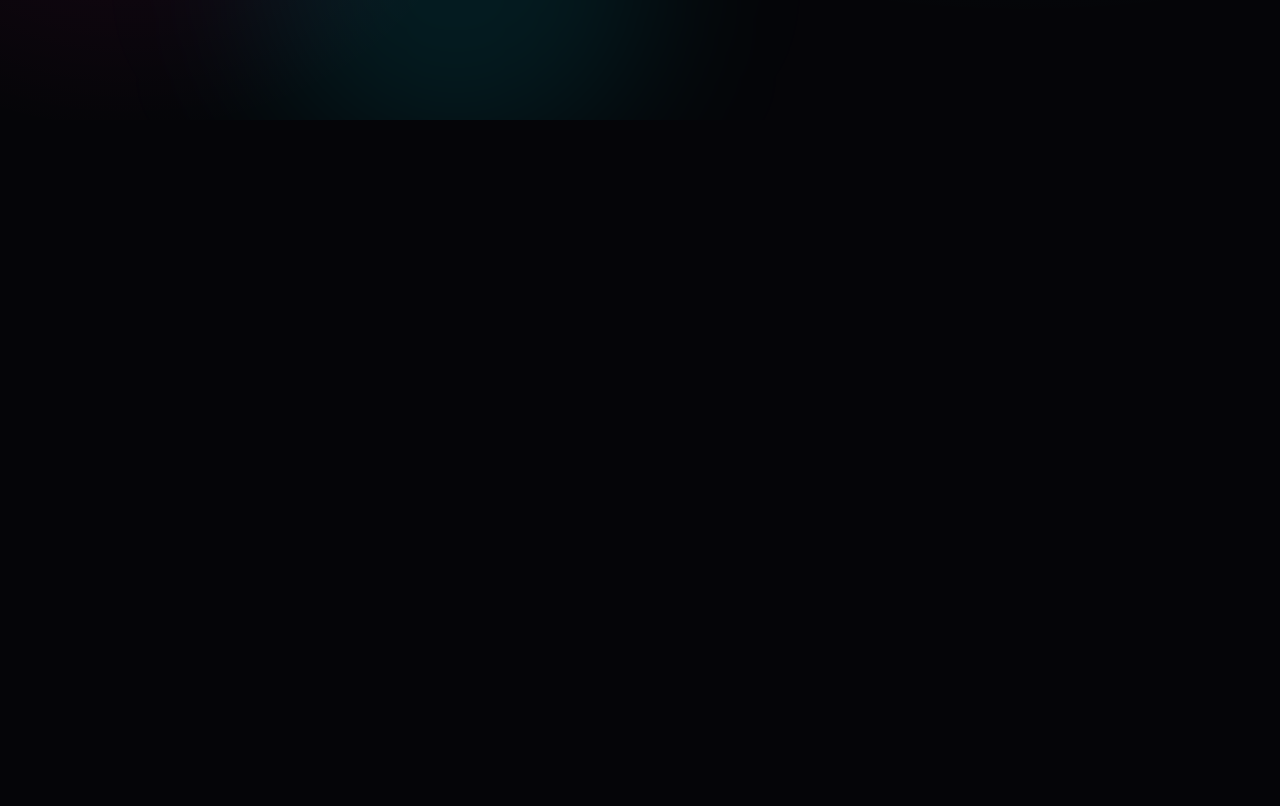
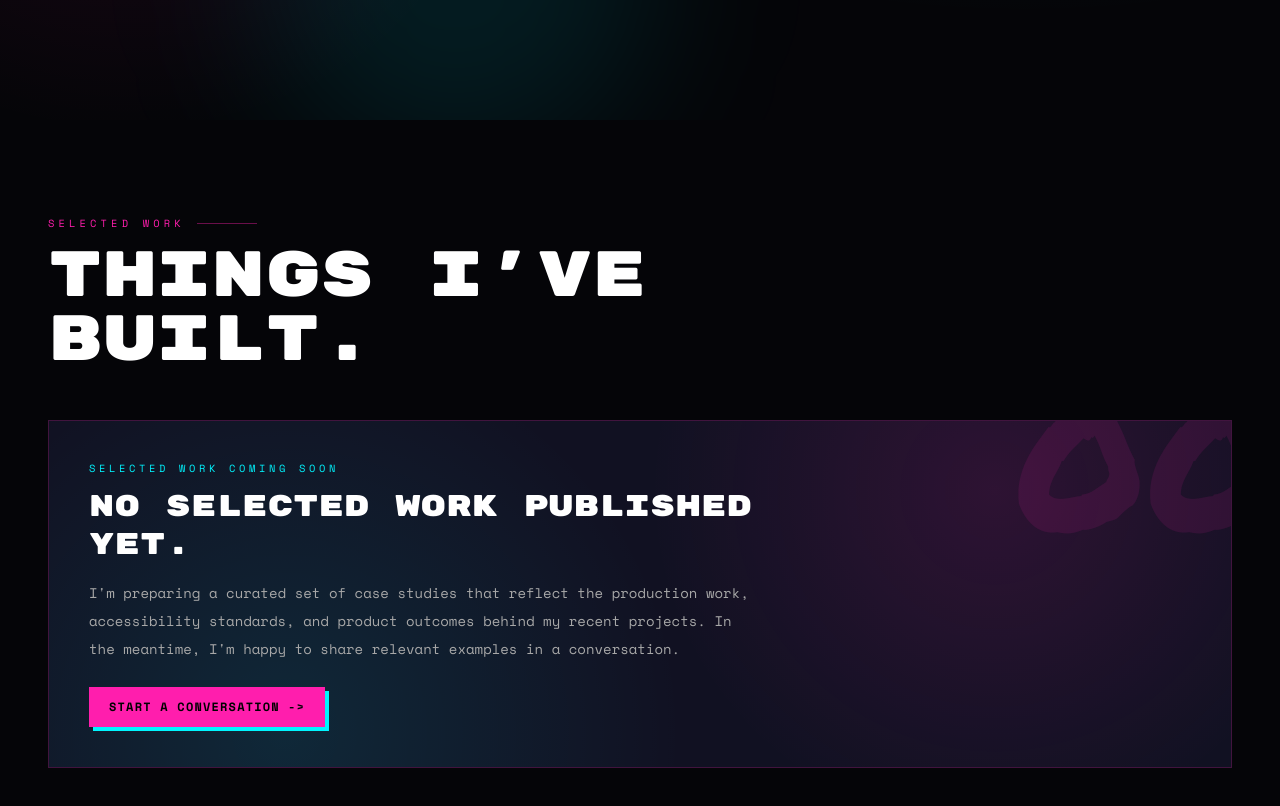
Before and after one commit to EleazarVillarreal/portfolio, a Next.js app: page / in a window 1280 px wide. Shown: the part 680-1486 px from the top of the page. Before the commit the page ends 800 px from the top, so only its background shows below. Built offline with nearby package versions, Linux system fonts and the light colour scheme.

Commit message:
added empty work section

```diff
--- a/src/app/page.tsx
+++ b/src/app/page.tsx
@@ -1,13 +1,14 @@
 import { HeroSection } from '@/components/hero-section'
+import { WorkSection } from '@/components/work-section'
 
 export default function Home() {
   return (
     <main
       id="main-content"
-      tabIndex={-1}
       className="flex min-h-full w-full min-w-0 flex-1 flex-col overflow-x-hidden"
     >
       <HeroSection />
+      <WorkSection />
     </main>
   )
 }
--- /dev/null
+++ b/src/components/empty-work-state.tsx
@@ -0,0 +1,41 @@
+export function EmptyWorkState() {
+  return (
+    <div
+      aria-describedby="work-empty-description"
+      className="relative overflow-hidden border border-pink/20 bg-surface p-8 sm:p-10"
+    >
+      <div
+        aria-hidden="true"
+        className="absolute -right-12 -top-16 font-marker text-[12rem] leading-none text-pink/10"
+      >
+        00
+      </div>
+      <div
+        aria-hidden="true"
+        className="absolute inset-0 bg-[radial-gradient(circle_at_80%_20%,rgba(255,30,173,0.12),transparent_35%),radial-gradient(circle_at_20%_90%,rgba(0,245,255,0.1),transparent_40%)]"
+      />
+
+      <div className="relative z-10 max-w-2xl">
+        <p className="mb-3 text-[0.65rem] tracking-[0.35em] text-cyan uppercase">
+          Selected work coming soon
+        </p>
+        <h3 className="mb-4 font-display text-2xl leading-tight text-white sm:text-3xl">
+          No selected work published yet.
+        </h3>
+        <p id="work-empty-description" className="mb-6 text-sm leading-7 text-muted">
+          I&apos;m preparing a curated set of case studies that reflect the
+          production work, accessibility standards, and product outcomes behind
+          my recent projects. In the meantime, I&apos;m happy to share relevant
+          examples in a conversation.
+        </p>
+        <a
+          href="mailto:EleazarVillarreal13@gmail.com"
+          className="inline-flex items-center gap-2 bg-pink px-5 py-3 text-xs font-bold tracking-[0.1em] text-black uppercase shadow-[4px_4px_0_var(--cyan)] transition duration-200 hover:-translate-x-0.5 hover:-translate-y-0.5 hover:shadow-[6px_6px_0_var(--cyan)] motion-reduce:transform-none"
+        >
+          Start a conversation
+          <span aria-hidden="true">-&gt;</span>
+        </a>
+      </div>
+    </div>
+  )
+}
--- /dev/null
+++ b/src/components/work-section.tsx
@@ -0,0 +1,27 @@
+import { EmptyWorkState } from '@/components/empty-work-state'
+
+export function WorkSection() {
+  return (
+    <section
+      id="work"
+      aria-labelledby="work-heading"
+      className="relative z-10 scroll-mt-28 px-4 py-16 sm:px-6 md:px-12 md:py-24"
+    >
+      <div className="mb-12">
+        <p className="mb-3 flex items-center gap-3 text-[0.65rem] tracking-[0.4em] text-pink uppercase after:h-px after:max-w-[60px] after:flex-1 after:bg-pink/40 after:content-['']">
+          Selected Work
+        </p>
+        <h2
+          id="work-heading"
+          className="font-display text-[clamp(2rem,5vw,4rem)] leading-none text-white"
+        >
+          Things I&apos;ve
+          <br />
+          BUILT.
+        </h2>
+      </div>
+
+      <EmptyWorkState />
+    </section>
+  )
+}
```
